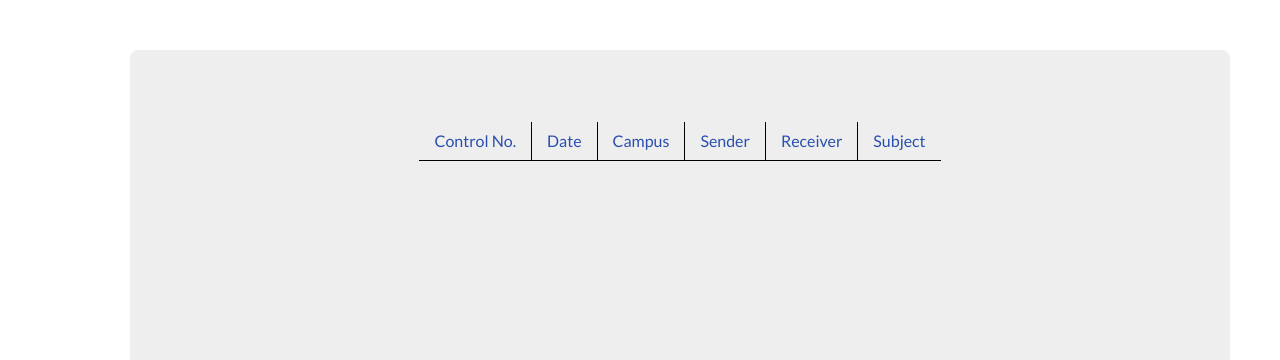
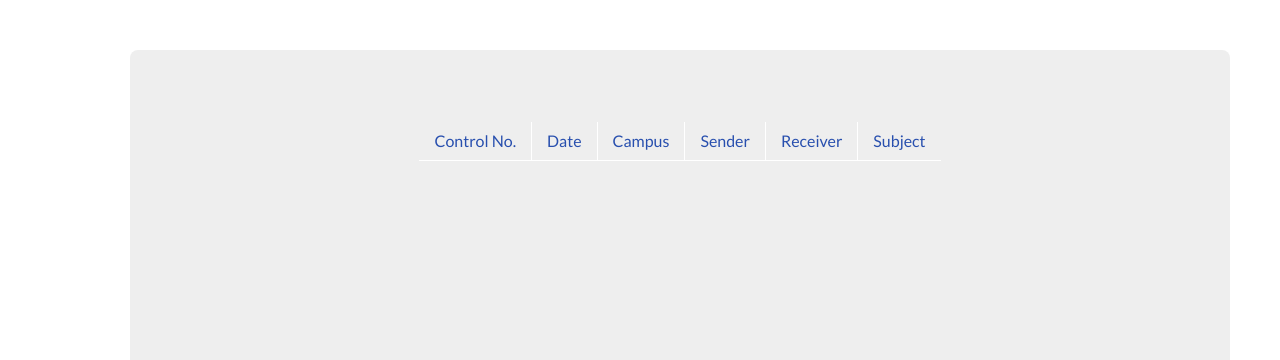
Before and after one commit to JBrilliant/BURDC, a PHP site: page /pages/irs_main.php in a window 1280 px wide. Shown: the part 146-506 px from the top of the page. Run offline with PHP 8.4, Linux system fonts and the light colour scheme; data that the repository does not hold is empty.

Commit message:
CSS
- border color changed from black to white
- edited quotation marks in code

```diff
--- a/css/table_style.css
+++ b/css/table_style.css
@@ -1,10 +1,9 @@
 #hborder {
-	//border-style: solid;
-	border-bottom: 1px solid black;
+	border-bottom: 1px solid white;
 }
 
 #vborder {
-	border-right: 1px solid black;
+	border-right: 1px solid white;
 }
 
 table {
```
Also changed, not shown: pages/irs_main.php (+5 -5 lines).
